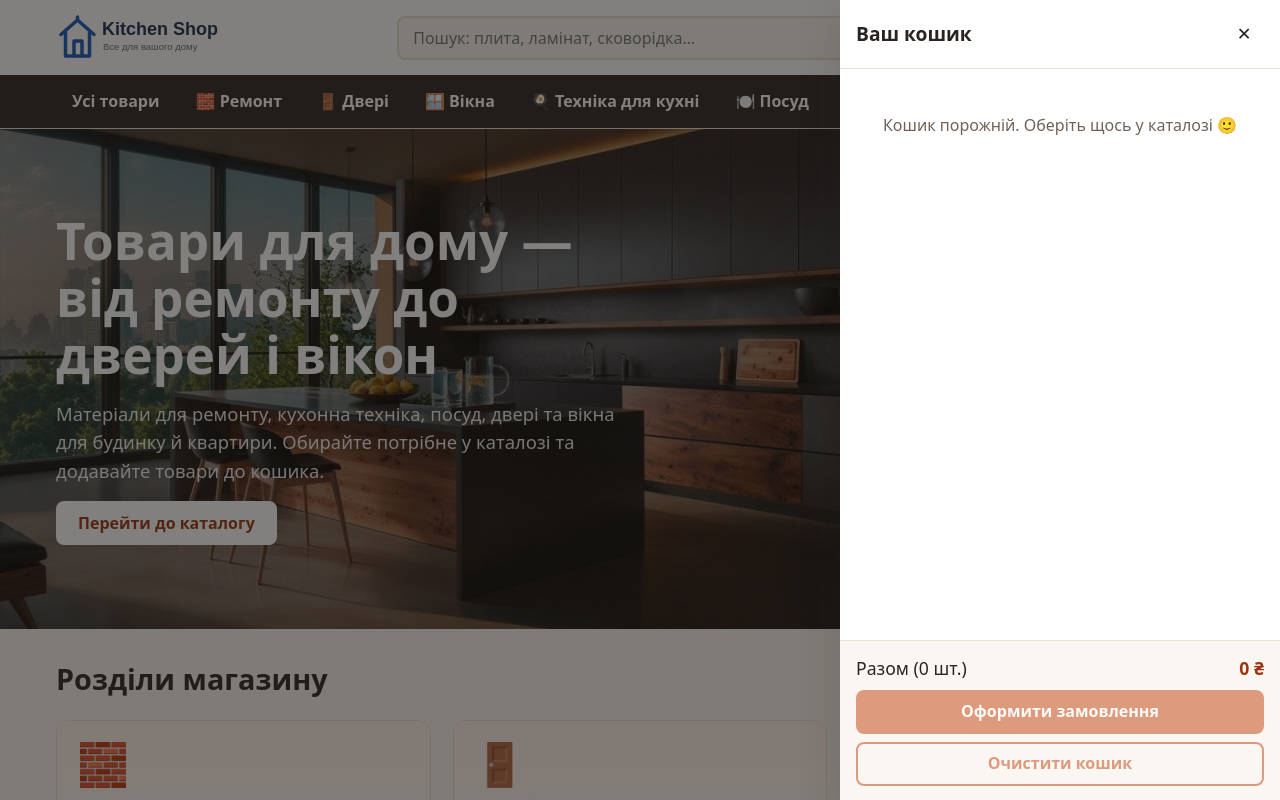
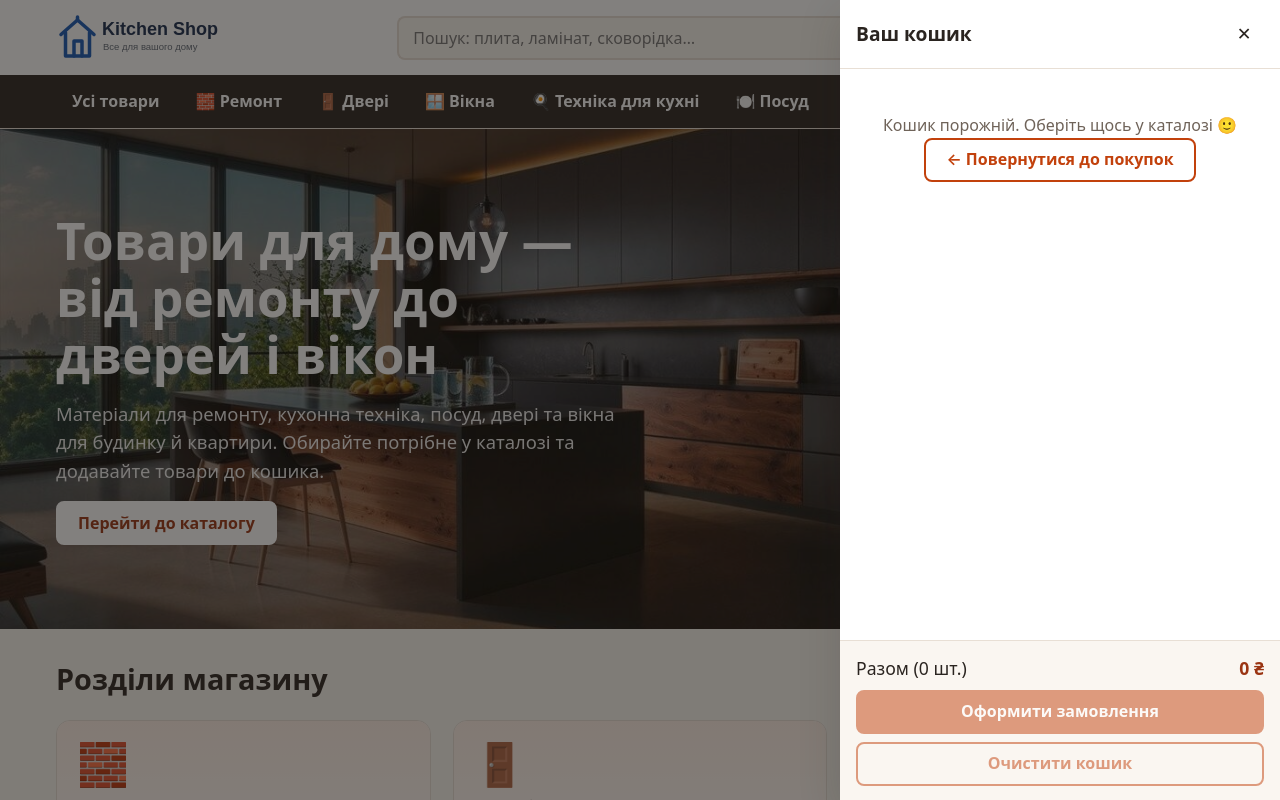
Before and after one commit to UlichIgor/kitchen-shop, a React (Vite) app: page /#/ in a window 1280 px wide. Both pictures are taken after a click on the button "Відкрити кошик". Shown: the top 800 px of the page. Built offline with nearby package versions, Linux system fonts and the light colour scheme.

Commit message:
Add return to shopping navigation in cart

```diff
--- a/src/components/CartDrawer.jsx
+++ b/src/components/CartDrawer.jsx
@@ -1,4 +1,5 @@
 import { useEffect, useState } from "react";
+import { useNavigate } from "react-router-dom";
 import { money } from "../data/catalog.js";
 import { useCart } from "../context/CartContext.jsx";
 import ProductImage from "./ProductImage.jsx";
@@ -8,6 +9,8 @@ const MANAGER_WHATSAPP = "380980998127";
 
 export default function CartDrawer() {
   const { items, total, count, isOpen, closeCart, changeQty, remove, clear } = useCart();
+  const navigate = useNavigate();
+  const continueShopping = () => { closeCart(); setStep("cart"); navigate("/catalog"); };
   const [step, setStep] = useState("cart"); // cart | form | done
   const [form, setForm] = useState(EMPTY_FORM);
   const [errors, setErrors] = useState({});
@@ -130,7 +133,7 @@ export default function CartDrawer() {
           <>
             <div className="drawer__body">
               {items.length === 0 ? (
-                <p className="drawer__empty">Кошик порожній. Оберіть щось у каталозі 🙂</p>
+                <div className="drawer__empty"><p>Кошик порожній. Оберіть щось у каталозі 🙂</p><button type="button" className="btn btn--ghost" onClick={continueShopping}>← Повернутися до покупок</button></div>
               ) : (
                 items.map(({ id, qty, product }) => (
                   <div className="line" key={id}>
@@ -227,7 +230,7 @@ export default function CartDrawer() {
             <h3>Дякуємо!</h3>
             <p>Демо-номер: <b>{orderId}</b></p>
             <p><b>Увага:</b> це демонстраційний режим. {orderSaved ? "Дані збережені лише в цьому браузері." : "Браузер не дозволив зберегти дані локально."} Магазин не отримав замовлення, і дзвінок не буде здійснено.</p>
-            <button type="button" className="btn" onClick={closeCart}>Продовжити покупки</button>
+            <button type="button" className="btn" onClick={continueShopping}>← Повернутися до покупок</button>
           </div>
         )}
       </aside>
```
